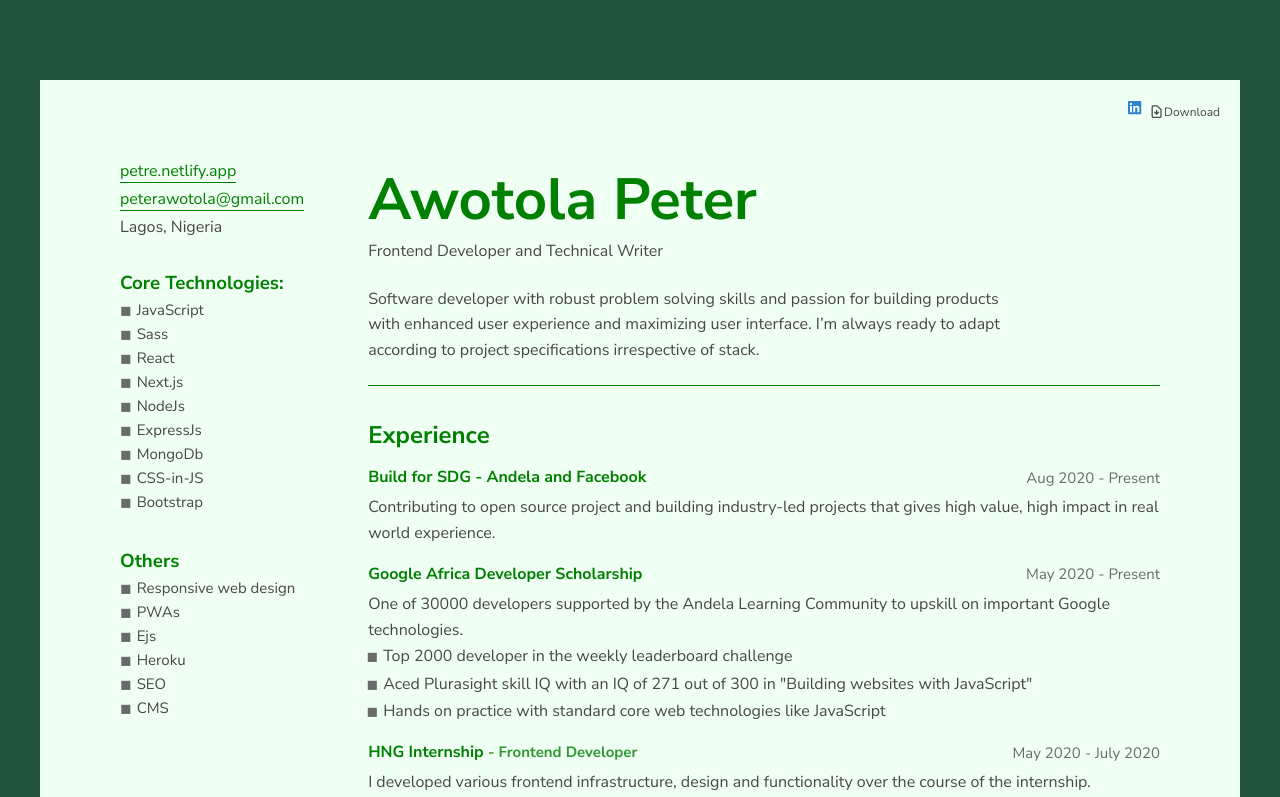
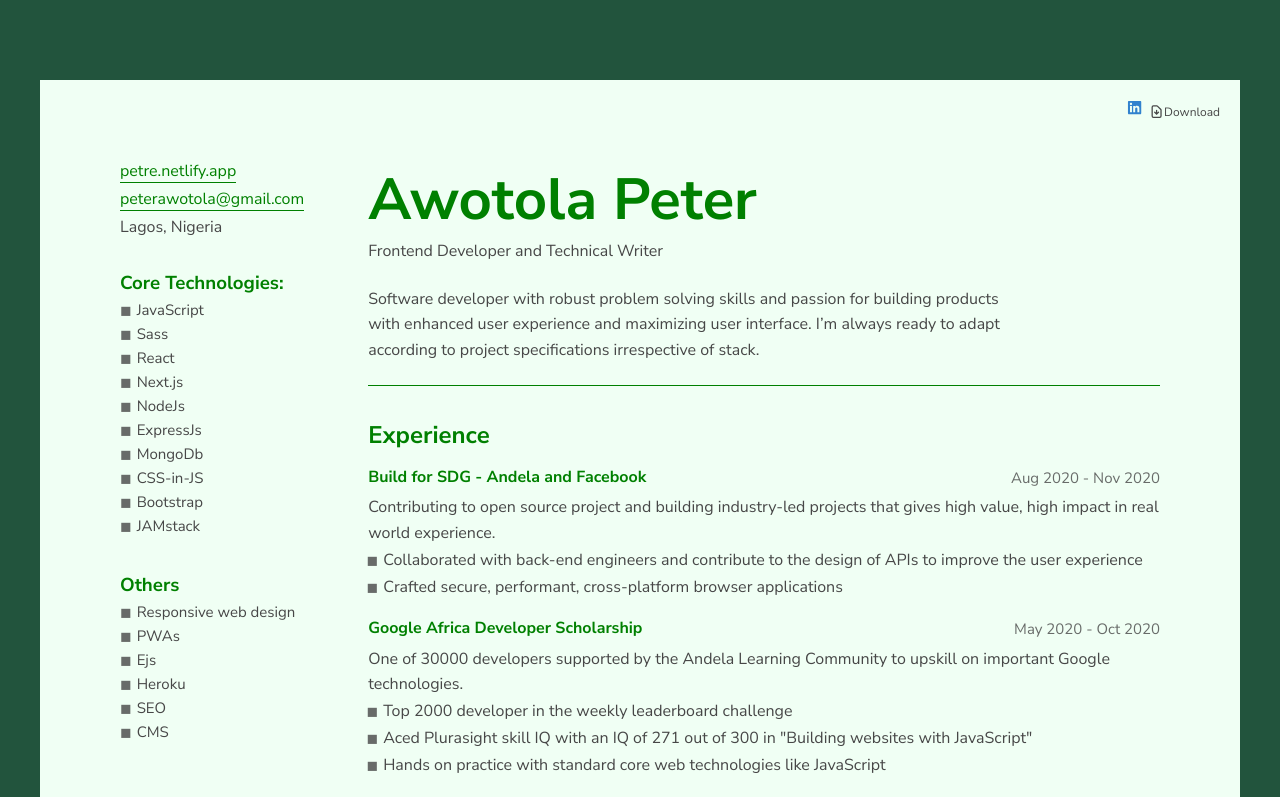
Before and after one commit to petrepan/petre, a Next.js app: page /resume in a window 1280 px wide. Shown: the top 797 px of the page. Built offline with nearby package versions, Linux system fonts and the light colour scheme.

Commit message:
Fix:resume

```diff
--- a/pages/resume.js
+++ b/pages/resume.js
@@ -27,7 +27,10 @@ const Resume = () => {
                             </svg>
                         </a>
                     </Link>
-                    <a className="contact-sm" href="mailto:peterawotola@gmail.com">
+                    <a
+                        className="contact-sm"
+                        rel="noopener noreferrer"
+                        href="mailto:peterawotola@gmail.com">
                         <svg
                             aria-hidden="true"
                             focusable="false"
@@ -81,7 +84,9 @@ const Resume = () => {
                         <Link href="https://petre.netlify.app">
                             <a>petre.netlify.app</a>
                         </Link>
-                        <a href="mailto:peterawotola@gmail.com">peterawotola@gmail.com</a>
+                        <a rel="noopener noreferrer" href="mailto:peterawotola@gmail.com">
+                            peterawotola@gmail.com
+                        </a>
                         <div>Lagos, Nigeria</div>
                     </section>
                     <section className="tech">
@@ -96,6 +101,7 @@ const Resume = () => {
                             <li>MongoDb</li>
                             <li>CSS-in-JS</li>
                             <li>Bootstrap</li>
+                            <li>JAMstack</li>
                         </ul>
                     </section>
 
@@ -126,7 +132,7 @@ const Resume = () => {
                         <h3>Core Technologies</h3>
                         <p>
                             JavaScript, Sass, React, Next.js, NodeJs, ExpressJs, MongoDb, CSS-in-JS,
-                            PWAs, SEO, Performance Optimization
+                            PWAs, SEO, Performance Optimization, CMS, JAMstack
                         </p>
                     </section>
                     <section className="exp">
@@ -135,18 +141,28 @@ const Resume = () => {
                             <div>
                                 <header>
                                     <h4>Build for SDG - Andela and Facebook</h4>{' '}
-                                    <span>Aug 2020 - Present</span>
+                                    <span>Aug 2020 - Nov 2020</span>
                                 </header>
                                 <p>
                                     Contributing to open source project and building industry-led
                                     projects that gives high value, high impact in real world
                                     experience.
                                 </p>
+                                <ul>
+                                    <li>
+                                        Collaborated with back-end engineers and contribute to the
+                                        design of APIs to improve the user experience
+                                    </li>
+                                    <li>
+                                        Crafted secure, performant, cross-platform browser
+                                        applications
+                                    </li>
+                                </ul>
                             </div>
                             <div>
                                 <header>
                                     <h4>Google Africa Developer Scholarship</h4>{' '}
-                                    <span>May 2020 - Present</span>
+                                    <span>May 2020 - Oct 2020</span>
                                 </header>
                                 <p>
                                     One of 30000 developers supported by the Andela Learning
```
